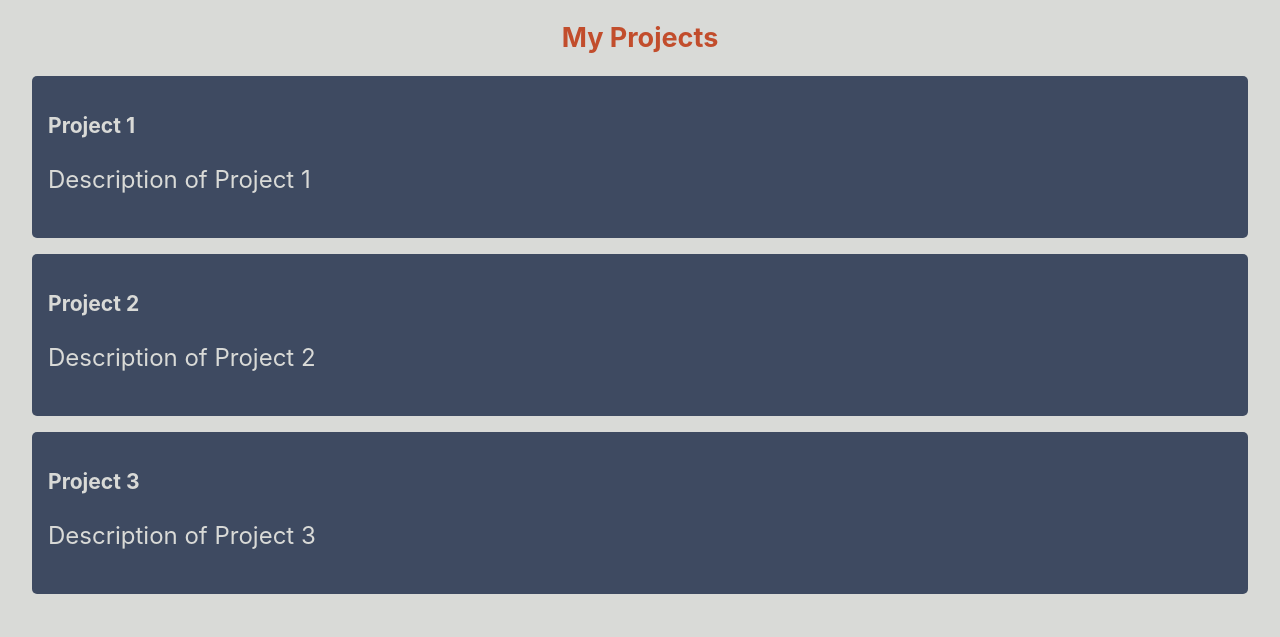
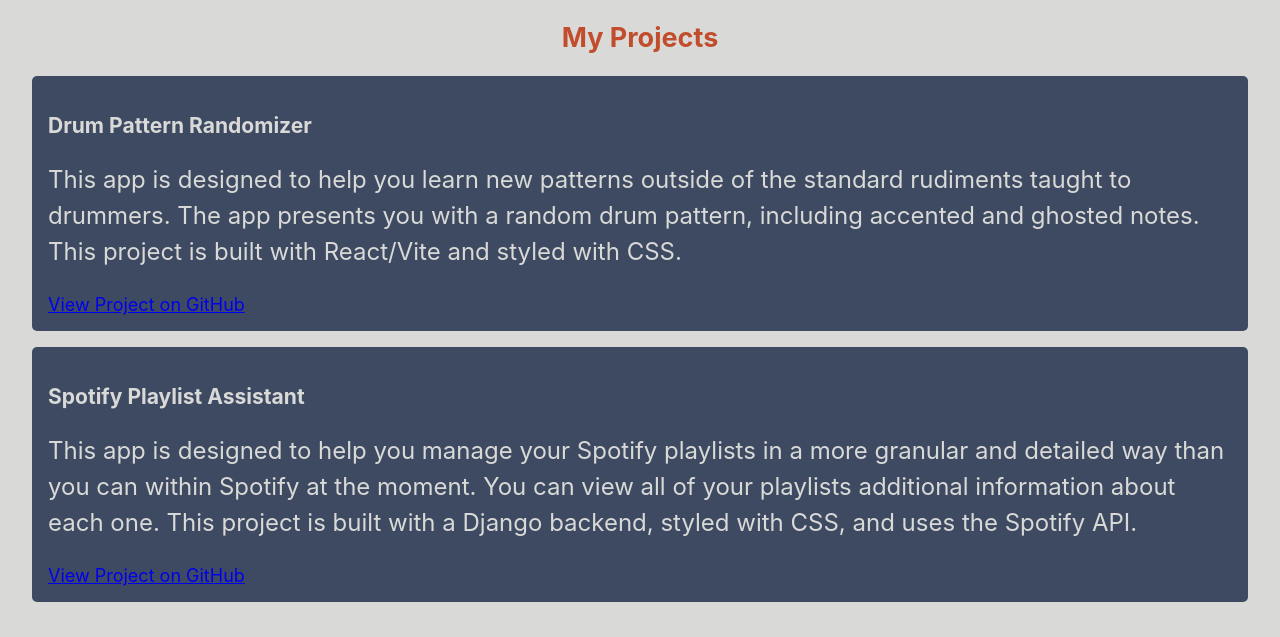
Before and after one commit to cameron-adrian/Professional-Portfolio-Website, a React (Vite) app: page / in a window 1280 px wide. Shown: the part 1093-1730 px from the top of the page. Built offline with nearby package versions, Linux system fonts and the light colour scheme.

Commit message:
chore: Update Projects component with new project details

```diff
--- a/src/components/Projects.jsx
+++ b/src/components/Projects.jsx
@@ -1,10 +1,23 @@
 import React from "react";
-// TODO: Move this out of the header into the main page maybe? Or make it a dropdown or button?
+// import { faReact } from "@fortawesome/free-solid-svg-icons";
+// import { FontAwesomeIcon } from "@fortawesome/react-fontawesome";
+
 function Projects() {
   const projects = [
-    { id: 1, title: "Project 1", description: "Description of Project 1" },
-    { id: 2, title: "Project 2", description: "Description of Project 2" },
-    { id: 3, title: "Project 3", description: "Description of Project 3" },
+    {
+      id: 1,
+      title: "Drum Pattern Randomizer",
+      description:
+        "This app is designed to help you learn new patterns outside of the standard rudiments taught to drummers. The app presents you with a random drum pattern, including accented and ghosted notes.\n\nThis project is built with React/Vite and styled with CSS.",
+      link: "https://github.com/cameron-adrian/drum-practice-app",
+    },
+    {
+      id: 2,
+      title: "Spotify Playlist Assistant",
+      description:
+        "This app is designed to help you manage your Spotify playlists in a more granular and detailed way than you can within Spotify at the moment. You can view all of your playlists additional information about each one.\n\nThis project is built with a Django backend, styled with CSS, and uses the Spotify API.",
+      link: "https://github.com/cameron-adrian/Spotify-Playlist-Assistant",
+    },
   ];
 
   return (
@@ -14,6 +27,8 @@ function Projects() {
         <div key={project.id} className="project-card">
           <h3>{project.title}</h3>
           <p>{project.description}</p>
+          <a href={project.link}>View Project on GitHub</a>
+          {/* <FontAwesomeIcon className="icon" size="2x" icon={faReact} /> */}
         </div>
       ))}
     </section>
```
